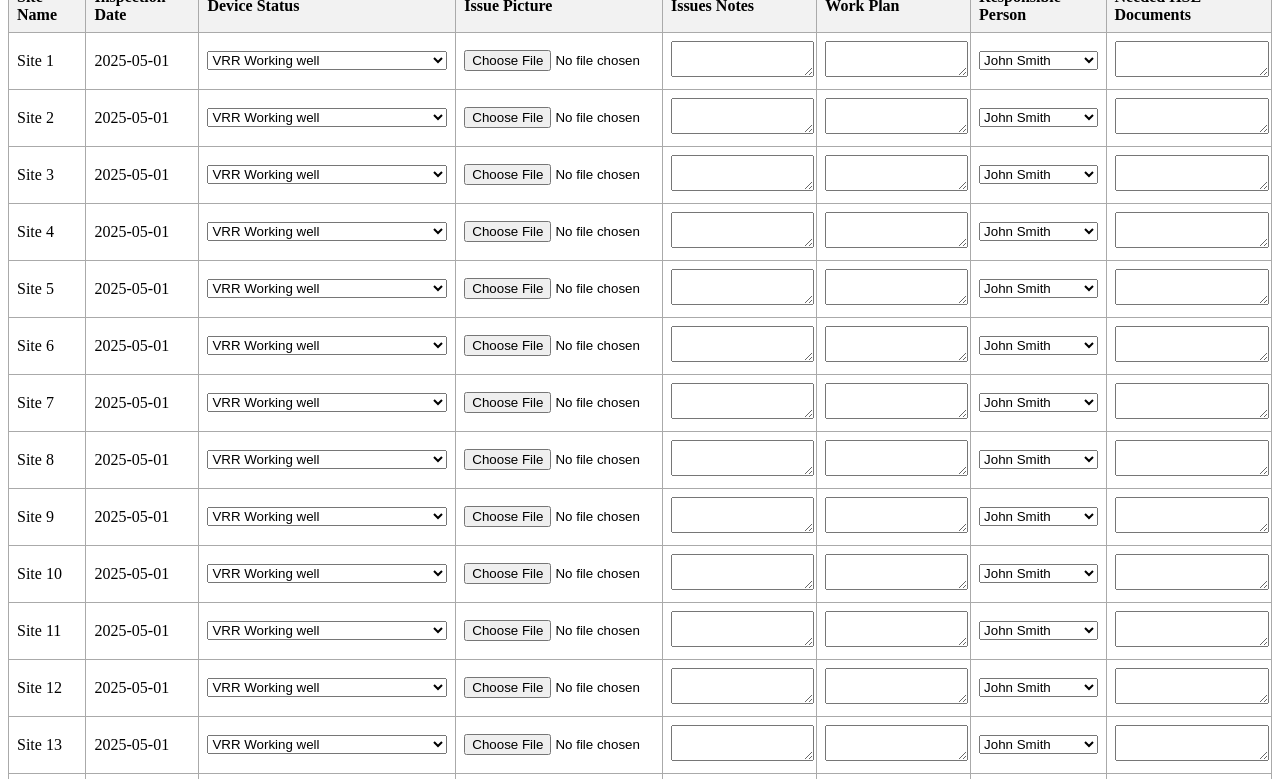
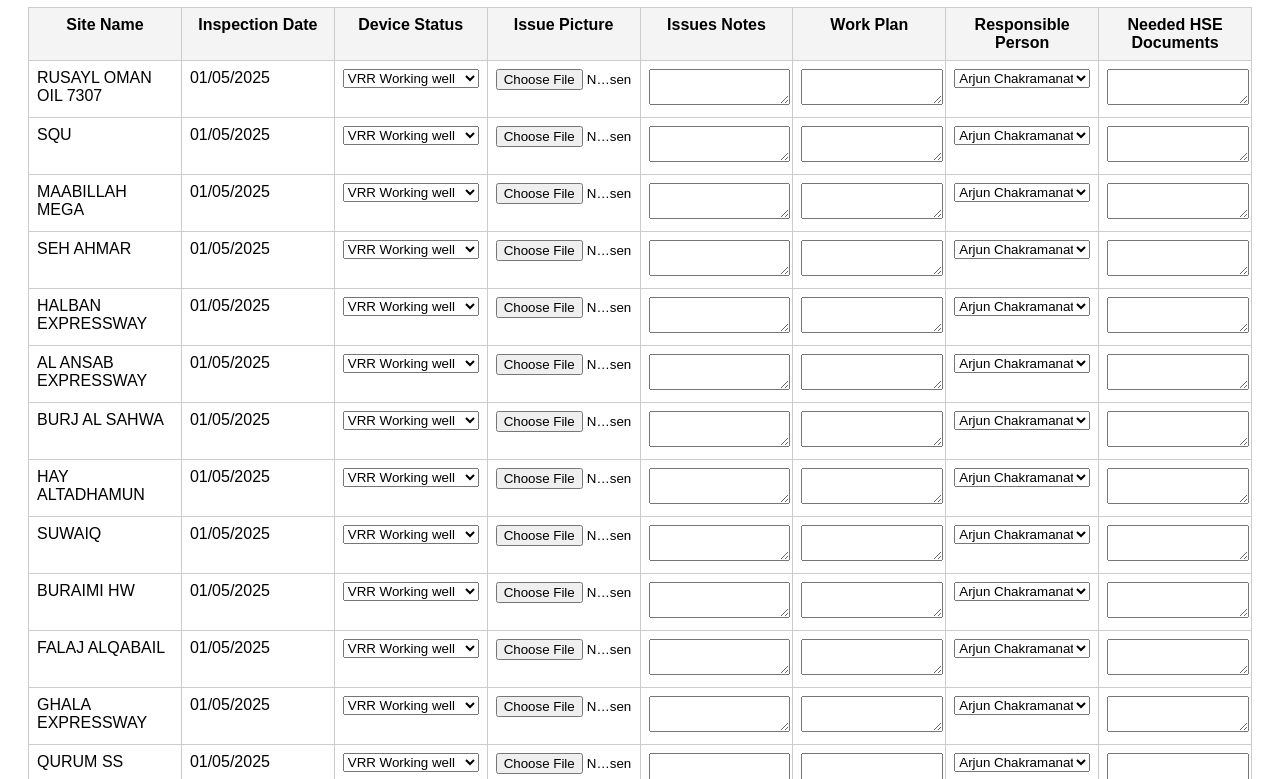
Before and after one commit to Atheer-albalushi/VRR-Maintenance, a plain HTML site: page index.html in a window 1280 px wide. Shown: the part 101-880 px from the top of the page. Drawn offline with Linux system fonts and the light colour scheme.

Commit message:
Update index.html

```diff
--- a/index.html
+++ b/index.html
@@ -1,27 +1,40 @@
 <!DOCTYPE html>
-<html lang="en">
+<html lang="en" dir="ltr">
 <head>
-  <meta charset="UTF-8" />
-  <meta name="viewport" content="width=device-width, initial-scale=1.0"/>
-  <title>Machine Maintenance Tracker</title>
+  <meta charset="UTF-8">
+  <title>VRRefiner Maintenance</title>
   <style>
+    body {
+      font-family: Arial, sans-serif;
+      padding: 20px;
+    }
+
+    h1 {
+      text-align: center;
+    }
+
     table {
       width: 100%;
       border-collapse: collapse;
       margin-top: 20px;
+      table-layout: fixed;
     }
+
     th, td {
-      border: 1px solid #aaa;
+      border: 1px solid #ccc;
       padding: 8px;
-      text-align: left;
+      vertical-align: top;
     }
+
     th {
-      background-color: #f2f2f2;
+      background-color: #f4f4f4;
     }
+
     textarea {
       width: 100%;
       resize: vertical;
     }
+
     select, input[type="file"] {
       width: 100%;
     }
@@ -29,7 +42,8 @@
 </head>
 <body>
 
-  <h1>Machine Maintenance Tracker</h1>
+  <h1>VRRefiner Maintenance</h1>
+
   <table>
     <thead>
       <tr>
@@ -43,13 +57,21 @@
         <th>Needed HSE Documents</th>
       </tr>
     </thead>
-    <tbody id="maintenanceTableBody">
-      <!-- Rows will be generated here -->
+    <tbody id="maintenanceTable">
+      <!-- Rows will be generated dynamically -->
     </tbody>
   </table>
 
   <script>
-    const deviceStatusOptions = [
+    const siteNames = [
+      "RUSAYL OMAN OIL 7307", "SQU", "MAABILLAH MEGA", "SEH AHMAR", "HALBAN EXPRESSWAY",
+      "AL ANSAB EXPRESSWAY", "BURJ AL SAHWA", "HAY ALTADHAMUN", "SUWAIQ", "BURAIMI HW",
+      "FALAJ ALQABAIL", "GHALA EXPRESSWAY", "QURUM SS", "MAWALEH CITY CENTRE SS", "ALKHUWAIR",
+      "MANAL SS", "AL BURAIK", "SARFEET", "AL FATEH", "AL SAAD NEW",
+      "MULADAH SS", "MIRBAT", "SHINAS FILLING STATION", "AL WADI SS", "SUSTAINABLE OASIS FS"
+    ];
+
+    const statusOptions = [
       "VRR Working well",
       "VRR not working - Needs team check & care",
       "VRR show low recovery - Needs team check & care",
@@ -57,82 +79,85 @@
     ];
 
     const responsiblePersons = [
-      "John Smith",
-      "Sara Ahmed",
-      "Mohamed Ali",
-      "Fatima Noor",
-      "Maintenance Team"
+      "Arjun Chakramanath",
+      "Ahmed Saif Ahmed Al Hadhrami",
+      "Said Ali Salim Bait Said",
+      "Sultan Al-Ruzaiqi",
+      "Unni - Compressor Team"
     ];
 
-    const tableBody = document.getElementById('maintenanceTableBody');
-    const today = new Date().toISOString().split('T')[0];
+    const today = new Date().toLocaleDateString('en-GB'); // e.g. "01/05/2025"
 
-    for (let i = 1; i <= 25; i++) {
-      const row = document.createElement('tr');
+    const table = document.getElementById("maintenanceTable");
+
+    siteNames.forEach(site => {
+      const row = document.createElement("tr");
 
       // Site Name
-      const siteCell = document.createElement('td');
-      siteCell.textContent = `Site ${i}`;
+      const siteCell = document.createElement("td");
+      siteCell.textContent = site;
       row.appendChild(siteCell);
 
       // Inspection Date
-      const dateCell = document.createElement('td');
+      const dateCell = document.createElement("td");
       dateCell.textContent = today;
+      dateCell.style.direction = "ltr"; // Make date left-to-right
       row.appendChild(dateCell);
 
       // Device Status
-      const statusCell = document.createElement('td');
-      const statusSelect = document.createElement('select');
-      deviceStatusOptions.forEach(option => {
-        const opt = document.createElement('option');
-        opt.value = opt.textContent = option;
-        statusSelect.appendChild(opt);
+      const statusCell = document.createElement("td");
+      const statusSelect = document.createElement("select");
+      statusOptions.forEach(status => {
+        const option = document.createElement("option");
+        option.value = option.text = status;
+        statusSelect.appendChild(option);
       });
       statusCell.appendChild(statusSelect);
       row.appendChild(statusCell);
 
       // Issue Picture
-      const picCell = document.createElement('td');
-      const fileInput = document.createElement('input');
-      fileInput.type = 'file';
-      fileInput.accept = 'image/*';
-      picCell.appendChild(fileInput);
-      row.appendChild(picCell);
+      const pictureCell = document.createElement("td");
+      const fileInput = document.createElement("input");
+      fileInput.type = "file";
+      fileInput.accept = "image/*";
+      pictureCell.appendChild(fileInput);
+      row.appendChild(pictureCell);
 
       // Issues Notes
-      const issueNotesCell = document.createElement('td');
-      const issueTextarea = document.createElement('textarea');
+      const issueCell = document.createElement("td");
+      const issueTextarea = document.createElement("textarea");
       issueTextarea.rows = 2;
-      issueNotesCell.appendChild(issueTextarea);
-      row.appendChild(issueNotesCell);
+      issueCell.appendChild(issueTextarea);
+      row.appendChild(issueCell);
 
       // Work Plan
-      const planCell = document.createElement('td');
-      const planTextarea = document.createElement('textarea');
+      const planCell = document.createElement("td");
+      const planTextarea = document.createElement("textarea");
       planTextarea.rows = 2;
       planCell.appendChild(planTextarea);
       row.appendChild(planCell);
 
       // Responsible Person
-      const personCell = document.createElement('td');
-      const personSelect = document.createElement('select');
+      const personCell = document.createElement("td");
+      const personSelect = document.createElement("select");
       responsiblePersons.forEach(person => {
-        const opt = document.createElement('option');
-        opt.value = opt.textContent = person;
-        personSelect.appendChild(opt);
+        const option = document.createElement("option");
+        option.value = option.text = person;
+        personSelect.appendChild(option);
       });
       personCell.appendChild(personSelect);
       row.appendChild(personCell);
 
       // Needed HSE Documents
-      const hseCell = document.createElement('td');
-      const hseTextarea = document.createElement('textarea');
+      const hseCell = document.createElement("td");
+      const hseTextarea = document.createElement("textarea");
       hseTextarea.rows = 2;
       hseCell.appendChild(hseTextarea);
       row.appendChild(hseCell);
 
-      tableBody.appendChild(row);
-    }
+      table.appendChild(row);
+    });
   </script>
+
 </body>
 </html>
```
